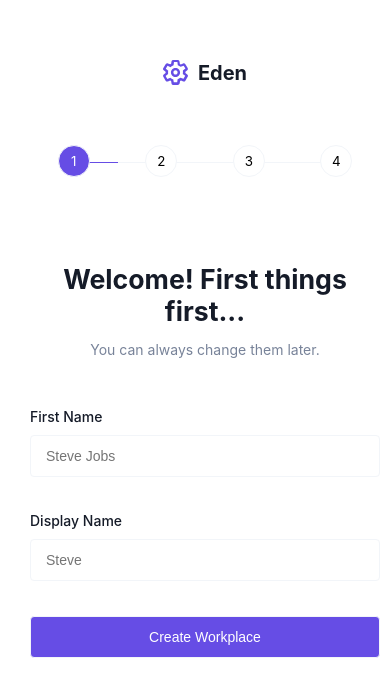
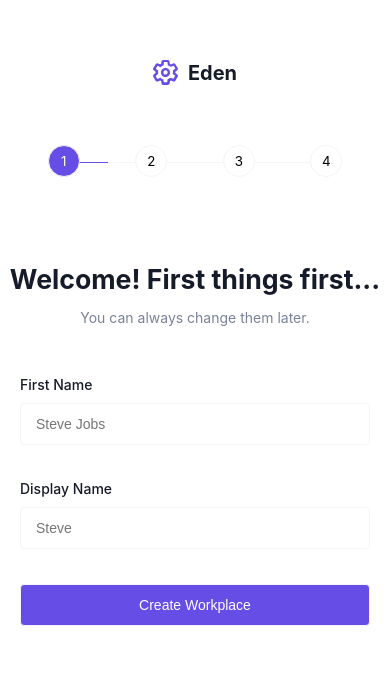
Before and after one commit to malikaansari91/onboarding-flowing, a React (Vite) app: page / in a window 390 px wide. Shown: the top 696 px of the page. Built offline with nearby package versions, Linux system fonts and the light colour scheme.

Commit message:
Ui Correction

```diff
--- a/src/components/Onboarding/index.jsx
+++ b/src/components/Onboarding/index.jsx
@@ -19,7 +19,7 @@ function Onboarding() {
   console.log(formData);
   return (
     <div className="onboarding-container mt-60">
-      <div className="container md-pl-20 md-pr-20">
+      <div className="container ">
         <div className="d-flex flex-justify-center flex-items-center onboarding-header mb-60">
           <svg
             className="icon color-primary mr-10  d-block"
--- a/src/styles/form.css
+++ b/src/styles/form.css
@@ -21,4 +21,5 @@ input[type="submit"],
 button {
   background-color: var(--color-primary);
   color: var(--color-text-white);
+  height: 42px;
 }
--- a/src/styles/global.css
+++ b/src/styles/global.css
@@ -61,11 +61,4 @@ a:active {
   body {
     font-size: 10pt;
   }
-  .md-pl-20 {
-    padding-left: 20px;
-  }
-
-  .md-pr-20 {
-    padding-left: 20px;
-  }
 }
```
